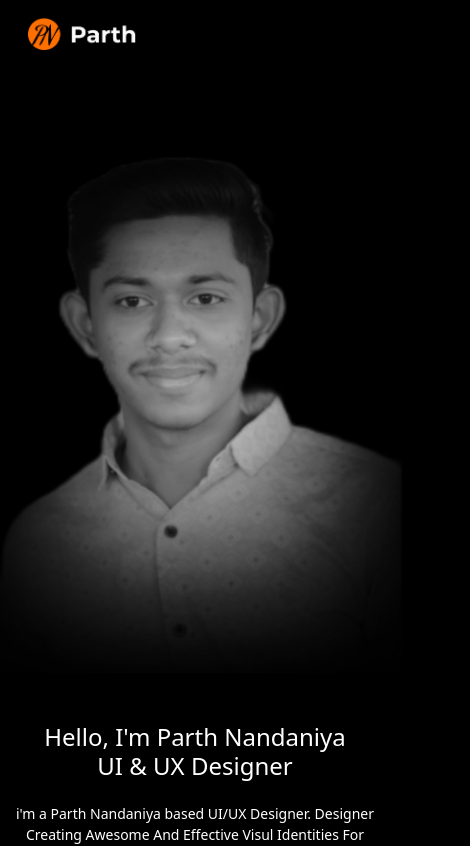
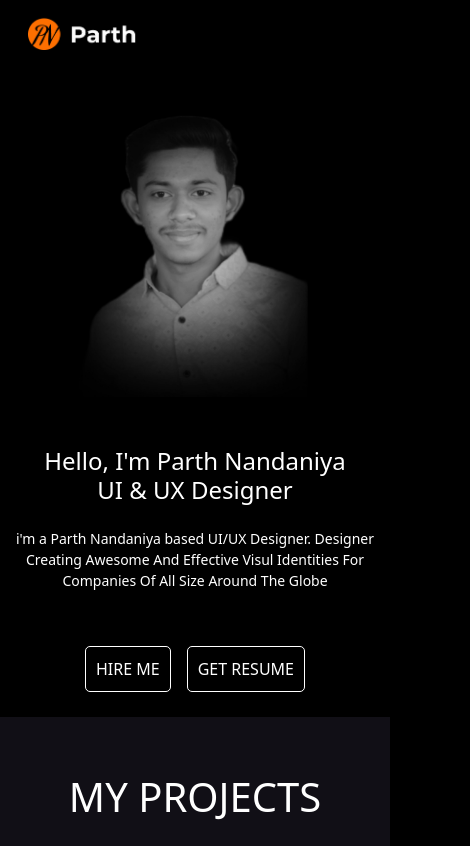
Before and after one commit to PARTHNANDANIYA56/parthuiux, a React (Create React App) app: page / in a window 390 px wide. Shown: the top 846 px of the page, 470 px wide, since content can reach past the window. Built offline with nearby package versions, Linux system fonts and the light colour scheme.

Commit message:
update responsive design

```diff
--- a/src/App.css
+++ b/src/App.css
@@ -509,3 +509,10 @@ textarea {
         padding-top: 30px;
     }
 }
+
+@media screen and (max-width: 425px) {
+
+   .banner_img{
+    width: 300px;
+   }
+}
--- a/src/componet/Footer.js
+++ b/src/componet/Footer.js
@@ -102,7 +102,7 @@ function Footer() {
 
             {/* Footer componet */}
             <footer class="footer mt-5 h3 ">
-                <div class="container d-flex gap-3 justify-content-center">
+                <div class="container d-flex gap-3 justify-content-center footer_icon">
 
                     <a href="https://api.whatsapp.com/send?phone=6355304734" target='_blenk' class="social-icon"><IoLogoWhatsapp /></a>
                     <a href="https://www.facebook.com/profile.php?id=100072656256788" target='_blenk' class="social-icon "><FaFacebook /></a>
@@ -114,7 +114,7 @@ function Footer() {
             <div className='text-center mt-3 mb-3 '>
                 <a href="#" className='footer_mail'>parthnandaniya62@gmail.com</a>
             </div>
-            <div className="text-center bg-dark p-3">
+            <div className="text-center bg-dark p-3 footer_buttom">
                 © 2024 Parth All Rights Reserved , Inc.
             </div>
 
--- a/src/componet/Hero.js
+++ b/src/componet/Hero.js
@@ -42,7 +42,7 @@ function Hero() {
 
                         <div>
                             <img
-                                className="object-cover object-center rounded"
+                                className="object-cover object-center rounded banner_img"
                                 alt="hero"
                                 src="image/parth.jpg"
                                 width={550}
```
